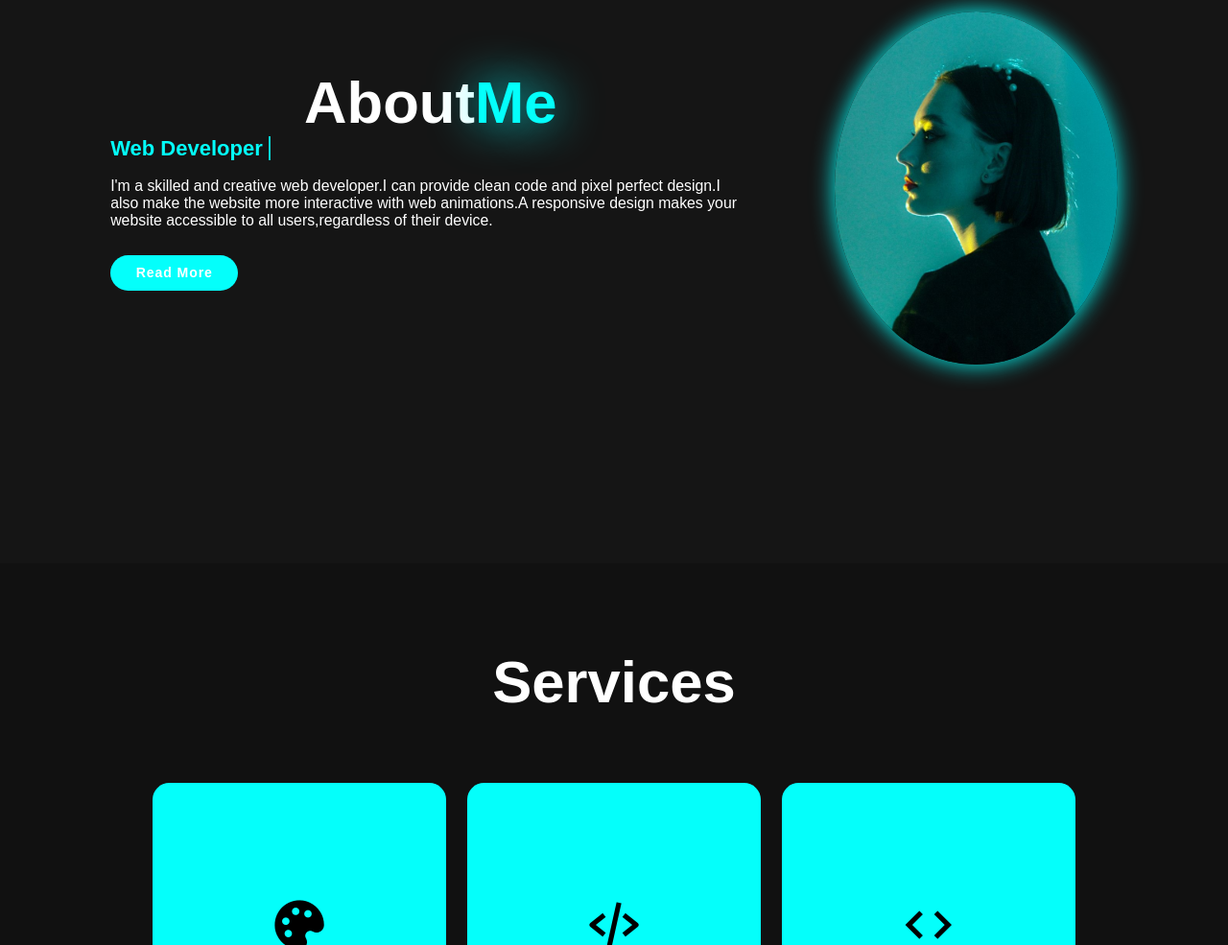
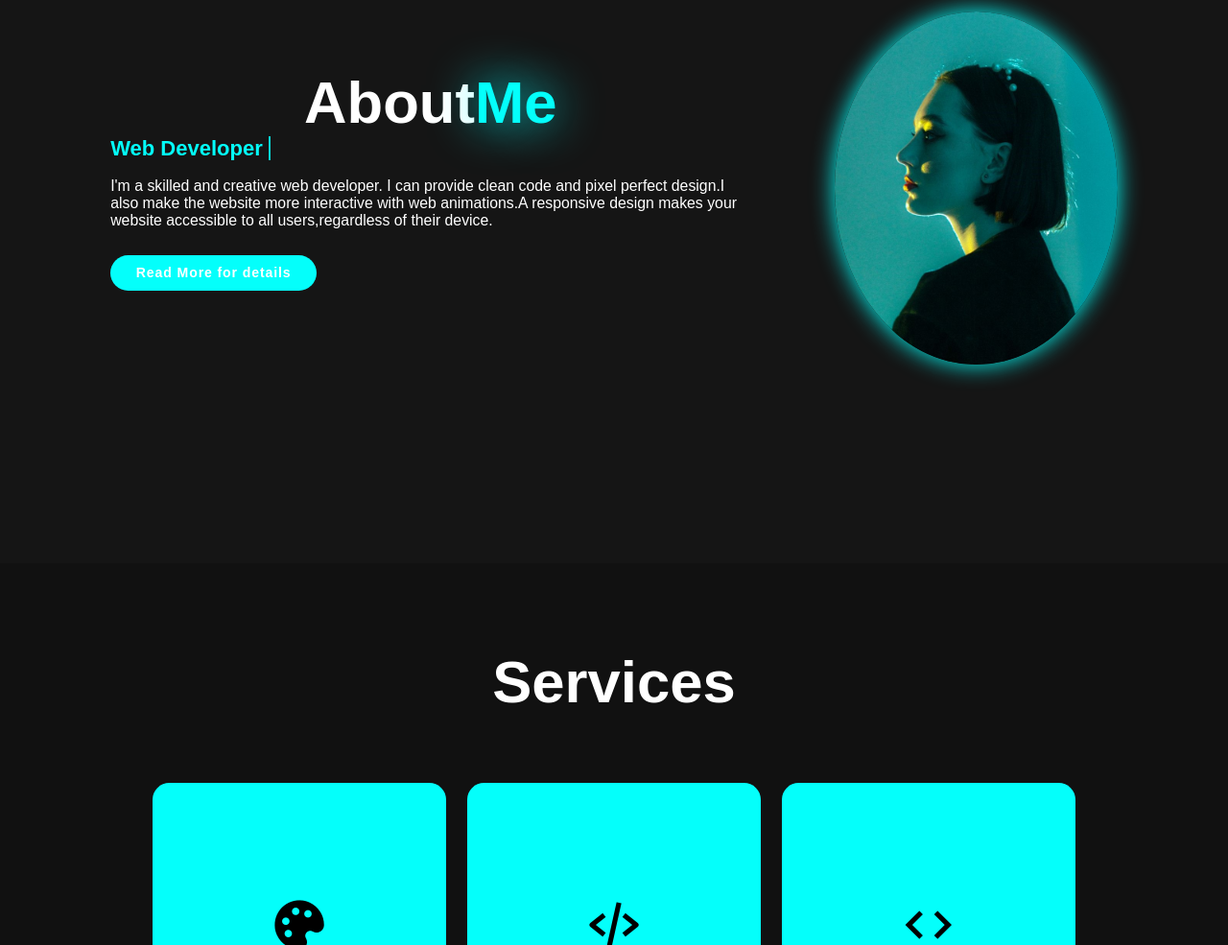
Before and after one commit to bushrafatima1508/MyPortFolio, a plain HTML site: page index.html in a window 1280 px wide. Shown: the part 1023-2008 px from the top of the page at 96% size. Drawn offline with nearby package versions, Linux system fonts and the light colour scheme.

Commit message:
commiting the changes

```diff
--- a/index.html
+++ b/index.html
@@ -52,8 +52,8 @@
             <h3 class="text-animation">
               <span></span>
             </h3>
-            <p>I'm a skilled and creative web developer.I can provide clean code and pixel perfect design.I also make the website more interactive with web animations.A responsive design makes your website accessible to all users,regardless of their device.</p>
-            <a href="#"class="btn">Read More</a>
+            <p>I'm a skilled and creative web developer. I can provide clean code and pixel perfect design.I also make the website more interactive with web animations.A responsive design makes your website accessible to all users,regardless of their device.</p>
+            <a href="#"class="btn">Read More for details</a>
         </div>
         <div class="about-img">
            <img src="image.jpg" alt="">
```
